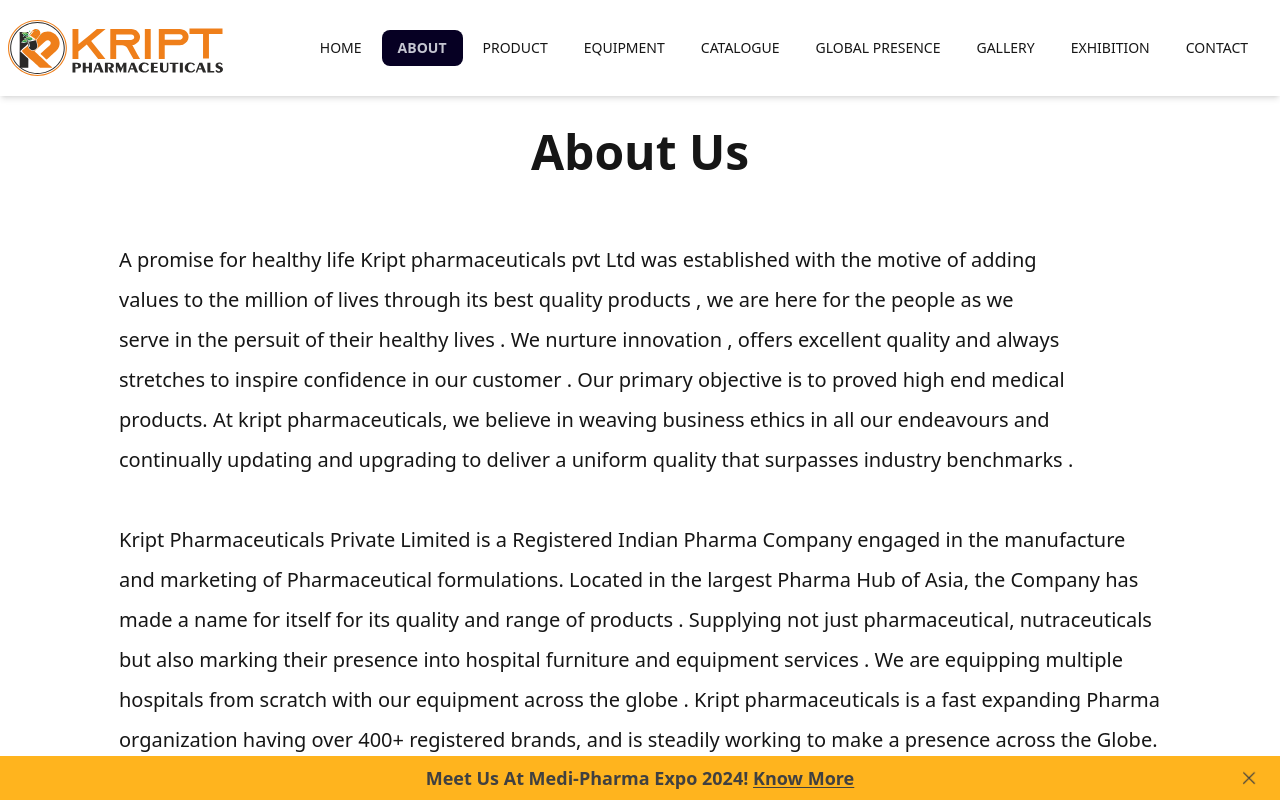
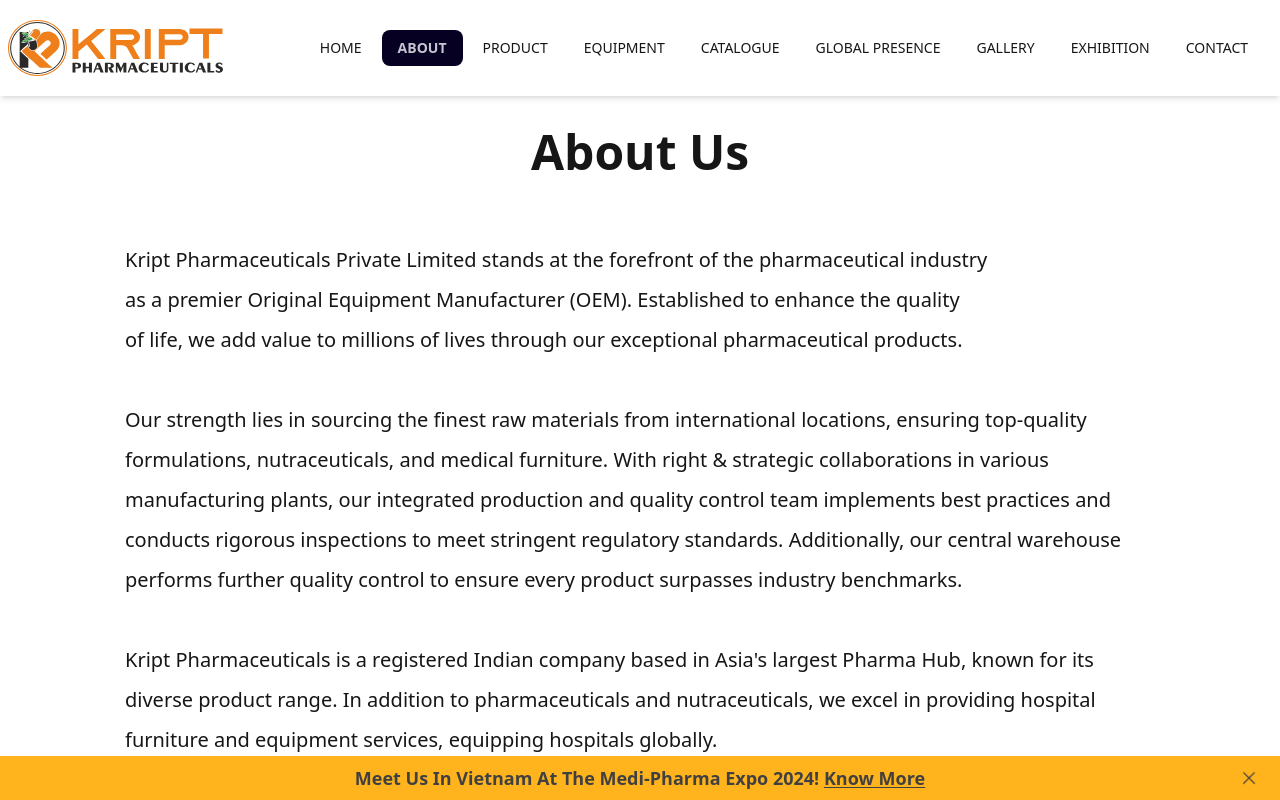
Before and after one commit to decipher-cs/kriptpharma, a React (Vite) app: page /about in a window 1280 px wide. Shown: the top 800 px of the page. Built offline with nearby package versions, Linux system fonts and the light colour scheme.

Commit message:
Update: text content changed

```diff
--- a/src/components/Alert.tsx
+++ b/src/components/Alert.tsx
@@ -18,8 +18,8 @@ export const Alert = memo((props: { alertFor: string }) => {
                 role="alert"
                 className="relative flex items-center bg-secondary p-2 text-neutral-700"
             >
-                <span className="text-md grow text-center font-semibold capitalize transition-transform hover:scale-110 sm:text-lg">
-                    Meet us at Medi-Pharma Expo 2024!{' '}
+                <span className="grow text-center text-sm font-semibold capitalize transition-transform hover:scale-110 sm:text-lg">
+                    Meet us in Vietnam at The Medi-Pharma Expo 2024!{' '}
                     <Link
                         to="/exhibition"
                         className="underline underline-offset-2"
--- a/src/routes/about.lazy.tsx
+++ b/src/routes/about.lazy.tsx
@@ -16,25 +16,35 @@ const AboutUs = () => {
                 </h2>
                 <p className="text-lg/relaxed sm:text-xl/loose">
                     <Balancer>
-                        A promise for healthy life Kript pharmaceuticals pvt Ltd was established
-                        with the motive of adding values to the million of lives through its best
-                        quality products , we are here for the people as we serve in the persuit of
-                        their healthy lives . We nurture innovation , offers excellent quality and
-                        always stretches to inspire confidence in our customer . Our primary
-                        objective is to proved high end medical products. At kript pharmaceuticals,
-                        we believe in weaving business ethics in all our endeavours and continually
-                        updating and upgrading to deliver a uniform quality that surpasses industry
-                        benchmarks .
-                        <br /> <br />
-                        Kript Pharmaceuticals Private Limited is a Registered Indian Pharma Company
-                        engaged in the manufacture and marketing of Pharmaceutical formulations.
-                        Located in the largest Pharma Hub of Asia, the Company has made a name for
-                        itself for its quality and range of products . Supplying not just
-                        pharmaceutical, nutraceuticals but also marking their presence into hospital
-                        furniture and equipment services . We are equipping multiple hospitals from
-                        scratch with our equipment across the globe . Kript pharmaceuticals is a
-                        fast expanding Pharma organization having over 400+ registered brands, and
-                        is steadily working to make a presence across the Globe.
+                        Kript Pharmaceuticals Private Limited stands at the forefront of the
+                        pharmaceutical industry as a premier Original Equipment Manufacturer (OEM).
+                        Established to enhance the quality of life, we add value to millions of
+                        lives through our exceptional pharmaceutical products.
+                        <br />
+                        <br />
+                        Our strength lies in sourcing the finest raw materials from international
+                        locations, ensuring top-quality formulations, nutraceuticals, and medical
+                        furniture. With right & strategic collaborations in various manufacturing
+                        plants, our integrated production and quality control team implements best
+                        practices and conducts rigorous inspections to meet stringent regulatory
+                        standards. Additionally, our central warehouse performs further quality
+                        control to ensure every product surpasses industry benchmarks.
+                        <br />
+                        <br />
+                        Kript Pharmaceuticals is a registered Indian company based in Asia's largest
+                        Pharma Hub, known for its diverse product range. In addition to
+                        pharmaceuticals and nutraceuticals, we excel in providing hospital furniture
+                        and equipment services, equipping hospitals globally.
+                        <br />
+                        <br />
+                        We deliver customized OEM solutions, ensuring our clients' success in the
+                        competitive healthcare market. Our commitment to innovation, quality, and
+                        ethical practices drives us to consistently surpass industry standards.
+                        <br />
+                        <br />
+                        Kript Pharmaceuticals is your trusted partner for excellence in
+                        pharmaceutical provision and comprehensive healthcare solutions. Together,
+                        we can build a healthier future.
                     </Balancer>
                 </p>
 
--- a/src/view/home/CompanyStats.tsx
+++ b/src/view/home/CompanyStats.tsx
@@ -10,7 +10,7 @@ export const CompanyStats = () => {
                 {
                     icon: <PiFactoryThin size={65} />,
                     stat: '3+',
-                    title: 'Invested Large Pharmaceeutical Manufacturing Company',
+                    title: 'Collaboration with large pharmaceutical manufacturing company',
                 },
                 { icon: <PiHandshakeThin size={65} />, stat: '200+', title: 'Partners' },
             ].map((item, i) => (
--- a/src/view/home/Hero.tsx
+++ b/src/view/home/Hero.tsx
@@ -38,7 +38,7 @@ export default function Hero() {
                     <p className="mx-auto max-w-[55ch] text-sm font-bold text-neutral-200 md:text-lg">
                         One of the leading pharmaceutical suppliers from India that has been
                         providing pharmaceutical and nutraceutical OEM services for international
-                        well-known brands for over
+                        well-known brands
                     </p>
                     <Link
                         role="button"
```
